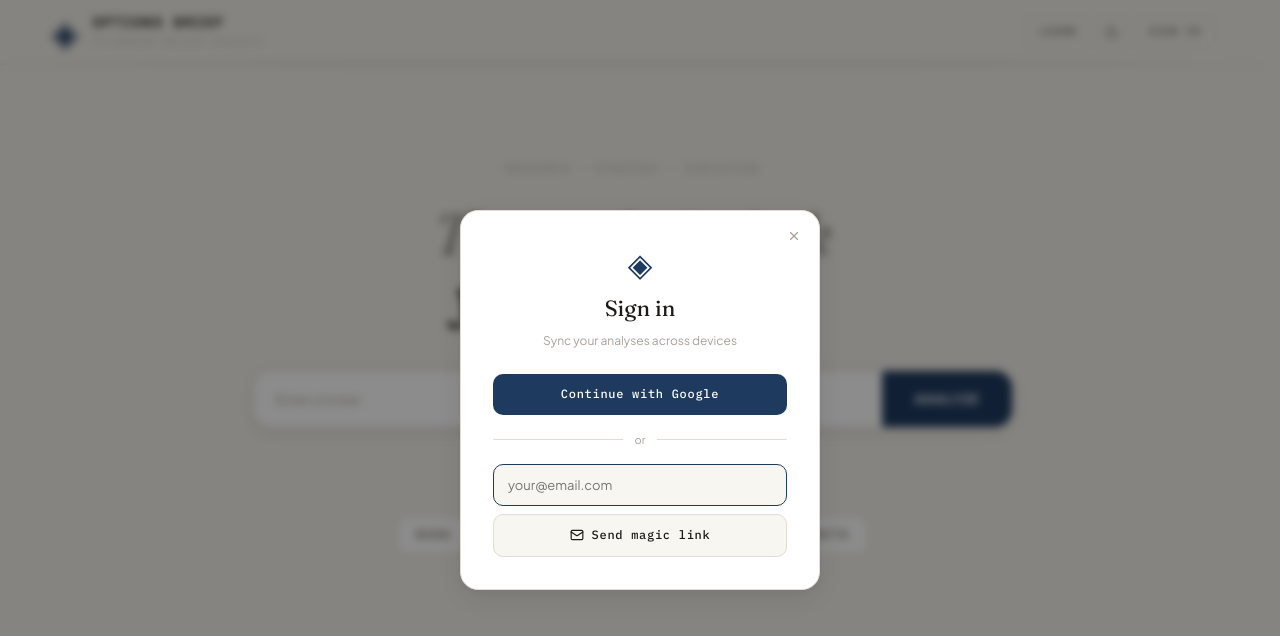
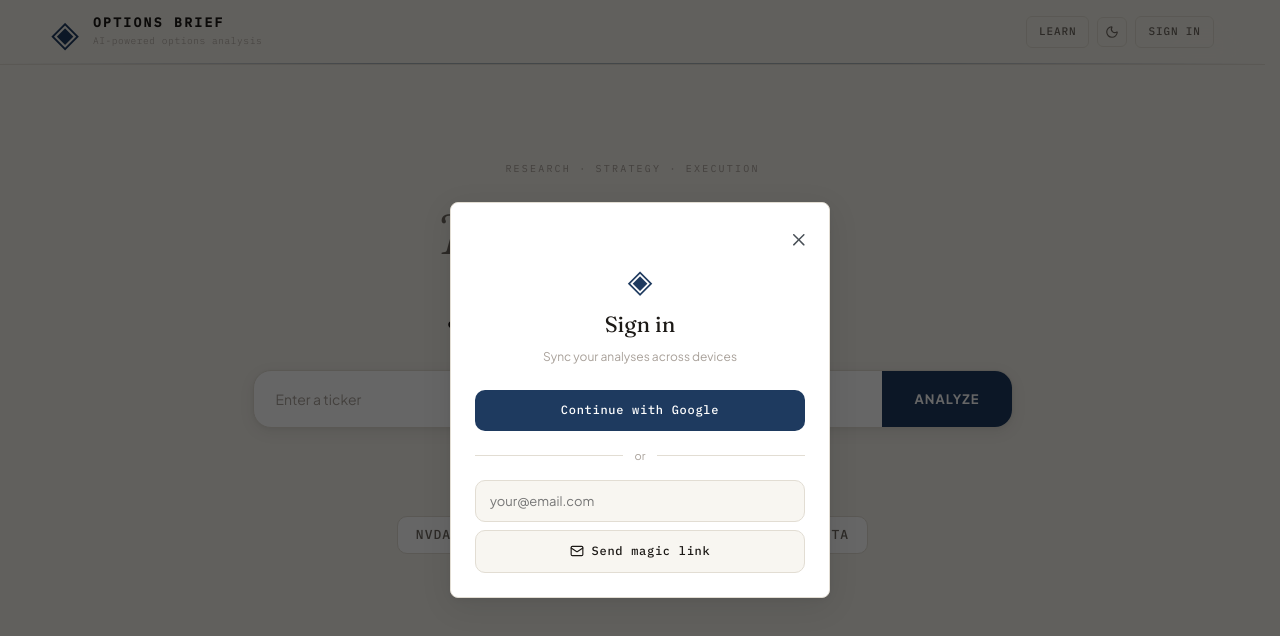
Before and after one commit to shrawansapre/options-advisor, a React (Vite) app: page / in a window 1280 px wide. Both pictures are taken after a click on the button "SIGN IN". Shown: the top 636 px of the page. Built offline with nearby package versions, Linux system fonts and the light colour scheme; no server answers.

Commit message:
feat: migrate AuthModal to Mantine Modal

```diff
--- a/src/components/AuthModal.jsx
+++ b/src/components/AuthModal.jsx
@@ -1,6 +1,6 @@
 import { useState } from "react";
-import { motion, AnimatePresence } from "framer-motion";
-import { X, Mail } from "lucide-react";
+import { Mail } from "lucide-react";
+import { Modal } from "@mantine/core";
 import { useAuth } from "./AuthContext";
 
 export default function AuthModal({ onClose }) {
@@ -27,24 +27,20 @@ export default function AuthModal({ onClose }) {
   }
 
   return (
-    <AnimatePresence>
-      <motion.div
-        className="modal-backdrop"
-        initial={{ opacity: 0 }}
-        animate={{ opacity: 1 }}
-        exit={{ opacity: 0 }}
-        onClick={onClose}
+    <Modal
+      opened
+      onClose={onClose}
+      centered
+      withCloseButton
+      size="sm"
+      radius="md"
+      classNames={{
+        content: 'auth-modal-content',
+        header:  'auth-modal-header',
+        body:    'auth-modal-body',
+      }}
+      transitionProps={{ transition: 'fade-up', duration: 200 }}
     >
-        <motion.div
-          className="modal"
-          initial={{ opacity: 0, y: 16, scale: 0.97 }}
-          animate={{ opacity: 1, y: 0, scale: 1 }}
-          exit={{ opacity: 0, y: 8, scale: 0.97 }}
-          transition={{ duration: 0.2, ease: "easeOut" }}
-          onClick={e => e.stopPropagation()}
-        >
-          <button className="modal-close" onClick={onClose}><X size={14} /></button>
-
       <div className="modal-brand">◈</div>
       <h2 className="modal-title">Sign in</h2>
       <p className="modal-sub">Sync your analyses across devices</p>
@@ -79,8 +75,6 @@ export default function AuthModal({ onClose }) {
           {error && <p className="modal-error">{error}</p>}
         </>
       )}
-        </motion.div>
-      </motion.div>
-    </AnimatePresence>
+    </Modal>
   );
 }
--- a/src/styles/app.css
+++ b/src/styles/app.css
@@ -127,27 +127,24 @@
 .user-menu-item:hover { background: var(--surface-2); color: var(--t1); }
 
 /* ─── Auth modal ────────────────────────────────────────────────────────── */
-.modal-backdrop {
-  position: fixed; inset: 0; z-index: 300;
-  background: rgba(0,0,0,0.45);
-  backdrop-filter: blur(4px);
-  display: flex; align-items: center; justify-content: center;
-  padding: 20px;
+
+/* Mantine Modal overrides — AuthModal */
+.auth-modal-content {
+  background: var(--surface);
+  border: 1px solid var(--border);
+  box-shadow: var(--shadow-lg);
 }
-.modal {
-  background: var(--surface); border: 1px solid var(--border);
-  border-radius: var(--r-xl); box-shadow: var(--shadow-lg);
-  padding: 36px 32px 32px; width: 100%; max-width: 360px;
-  position: relative; text-align: center;
+
+.auth-modal-header {
+  background: var(--surface);
+  padding: 12px 16px 0;
 }
-.modal-close {
-  position: absolute; top: 14px; right: 14px;
-  background: none; border: none; color: var(--t3);
-  cursor: pointer; padding: 4px; border-radius: var(--r-sm);
-  display: flex; align-items: center; justify-content: center;
-  transition: color 0.15s;
+
+.auth-modal-body {
+  padding: 0 24px 24px;
+  text-align: center;
 }
-.modal-close:hover { color: var(--t1); }
+
 .modal-brand { font-size: 32px; color: var(--navy); margin-bottom: 12px; line-height: 1; }
 .modal-title { font-family: var(--serif); font-size: 22px; color: var(--t1); margin-bottom: 6px; }
 .modal-sub { font-size: 12px; color: var(--t3); margin-bottom: 24px; }
```
Lines whose indentation alone changed are shown as unchanged.
